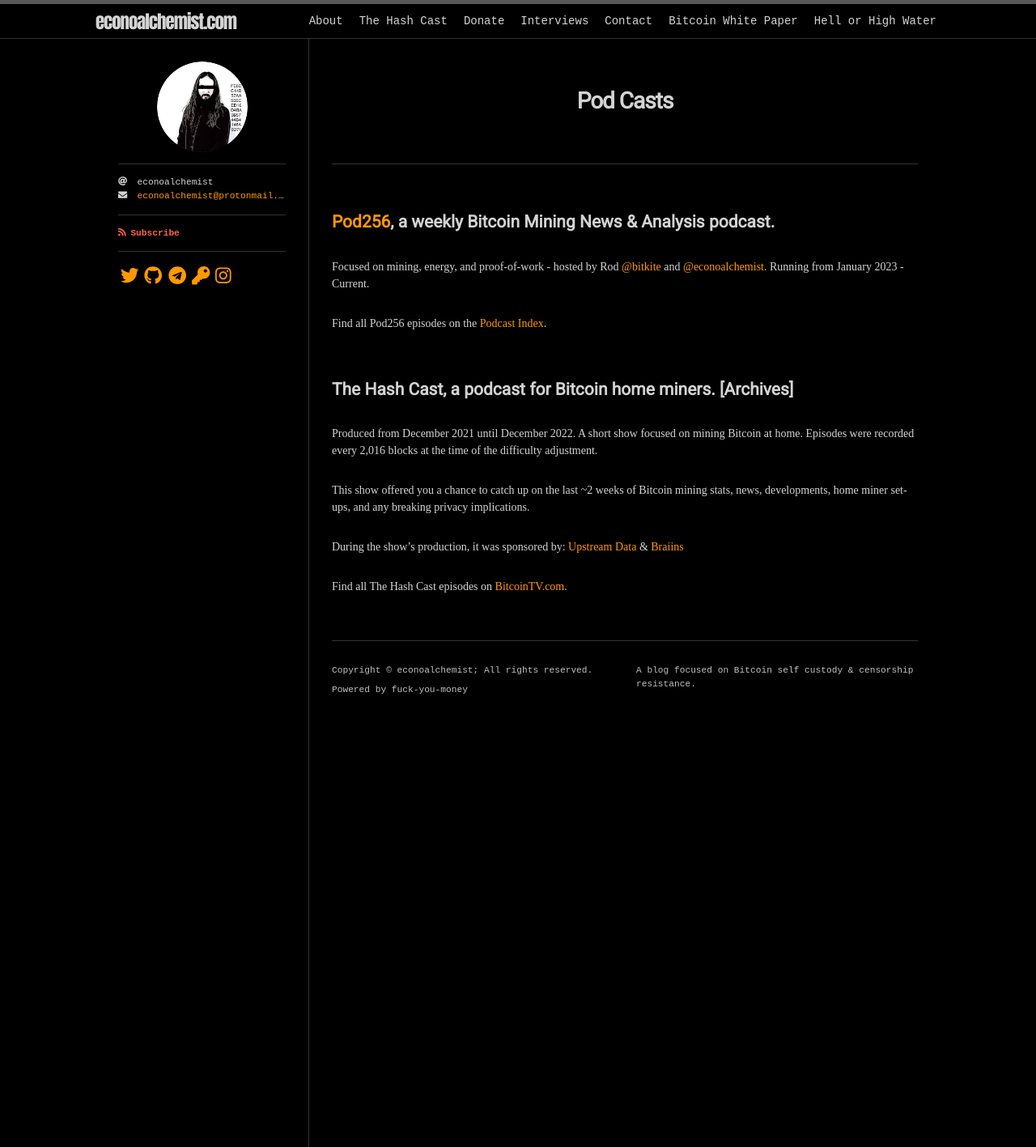
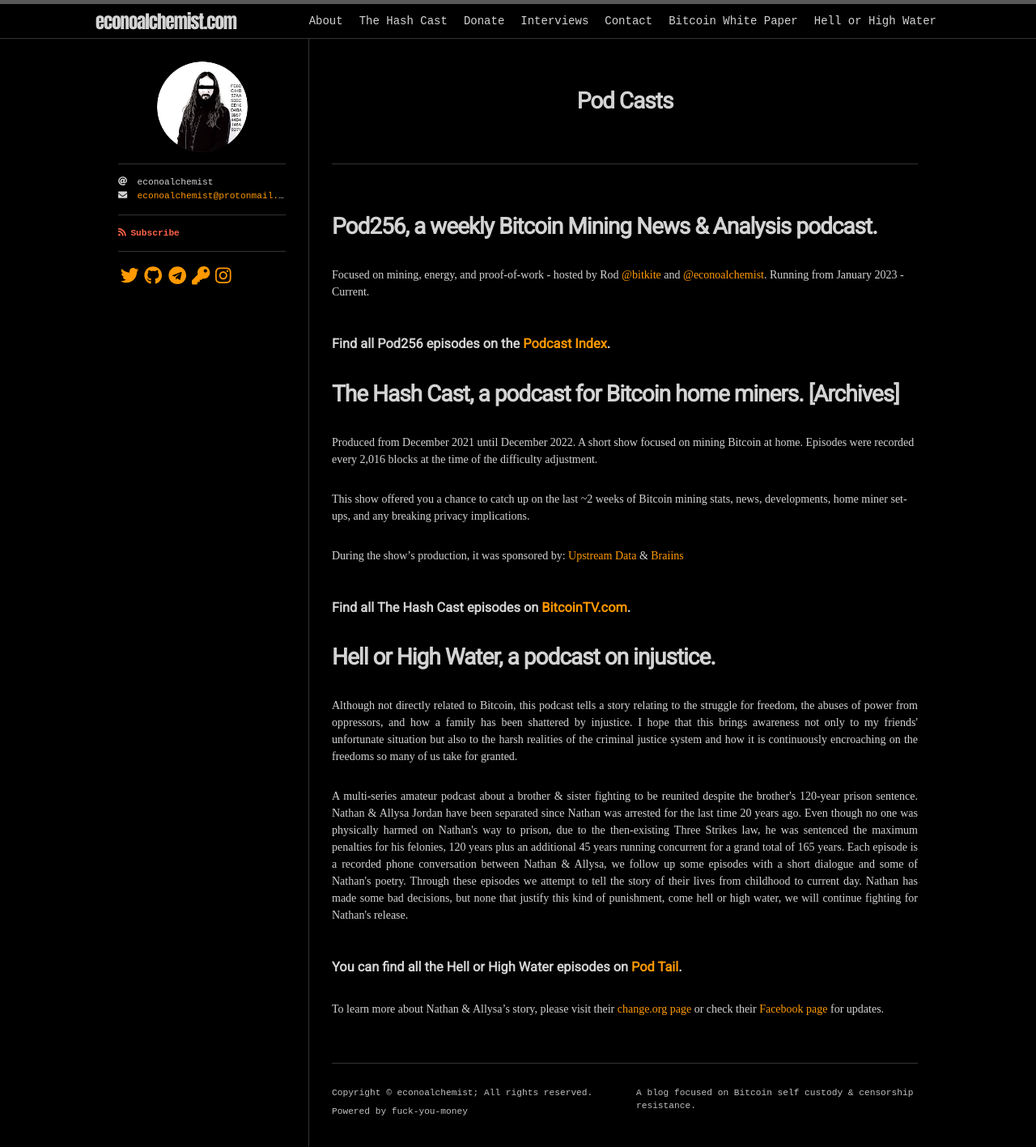
Before and after one commit to econoalchemist/econoalchemist.github.io, a Jekyll site: the page built from podcasts.md, in a window 1280 px wide. Shown: the whole page at 81% size. Built offline with Jekyll 4.4.1, drawn with Linux system fonts in a browser that asks for light colours; nearby versions of some CDN libraries; some web fonts are replaced.

Commit message:
Update podcasts.md

```diff
--- a/podcasts.md
+++ b/podcasts.md
@@ -3,13 +3,13 @@ layout: page
 title: Pod Casts
 permalink: /podcasts/
 ---
-## [Pod256](https://www.twitter.com/pod256), a weekly Bitcoin Mining News & Analysis podcast.
+# Pod256, a weekly Bitcoin Mining News & Analysis podcast.
 Focused on mining, energy, and proof-of-work - hosted by Rod [@bitkite](https://wwww.twitter.com/bitkite) and [@econoalchemist](https://www.twitter.com/econoalchemist). Running from January 2023 - Current.
 
-Find all Pod256 episodes on the [Podcast Index](https://podcastindex.org/podcast/5876654).
+### Find all Pod256 episodes on the [Podcast Index](https://podcastindex.org/podcast/5876654).
 
 
-## The Hash Cast, a podcast for Bitcoin home miners. [Archives]
+# The Hash Cast, a podcast for Bitcoin home miners. [Archives]
 Produced from December 2021 until December 2022.
 A short show focused on mining Bitcoin at home. Episodes were recorded every 2,016 blocks at the time of the difficulty adjustment.
 
@@ -17,4 +17,21 @@ This show offered you a chance to catch up on the last ~2 weeks of Bitcoin minin
 
 During the show's production, it was sponsored by: [Upstream Data](https://blog.upstreamdata.ca/) & [Braiins](https://braiins.com/)
 
-Find all The Hash Cast episodes on [BitcoinTV.com](https://bitcointv.com/c/hashcast/videos).
+### Find all The Hash Cast episodes on [BitcoinTV.com](https://bitcointv.com/c/hashcast/videos).
+
+# Hell or High Water, a podcast on injustice.
+<p>
+  <div style="text-align: justify">
+Although not directly related to Bitcoin, this podcast tells a story relating to the struggle for freedom, the abuses of power from oppressors, and how a family has been shattered by injustice. I hope that this brings awareness not only to my friends' unfortunate situation but also to the harsh realities of the criminal justice system and how it is continuously encroaching on the freedoms so many of us take for granted.
+  </div>
+    </p>
+
+<p>
+  <div style="text-align: justify">
+A multi-series amateur podcast about a brother & sister fighting to be reunited despite the brother's 120-year prison sentence. Nathan & Allysa Jordan have been separated since Nathan was arrested for the last time 20 years ago. Even though no one was physically harmed on Nathan's way to prison, due to the then-existing Three Strikes law, he was sentenced the maximum penalties for his felonies, 120 years plus an additional 45 years running concurrent for a grand total of 165 years. Each episode is a recorded phone conversation between Nathan & Allysa, we follow up some episodes with a short dialogue and some of Nathan's poetry. Through these episodes we attempt to tell the story of their lives from childhood to current day. Nathan has made some bad decisions, but none that justify this kind of punishment, come hell or high water, we will continue fighting for Nathan's release.
+ </div>
+    </p>
+
+### You can find all the Hell or High Water episodes on [Pod Tail](https://podtail.com/en/podcast/hell-or-high-water-1/).
+
+To learn more about Nathan & Allysa's story, please visit their [change.org page](https://www.change.org/p/governor-of-colorado-free-nathan-jordan-from-an-unjust-120-year-sentence/sign?original_footer_petition_id=18858059&algorithm=promoted&source_location=petition_footer&grid_position=11&pt=AVBldGl0aW9uAILVAgAAAAAAXdAz3yN3Ut5jZDhlM2I3NQ%3D%3D) or check their [Facebook page](https://www.facebook.com/FreeNathanJordan/) for updates.
```
